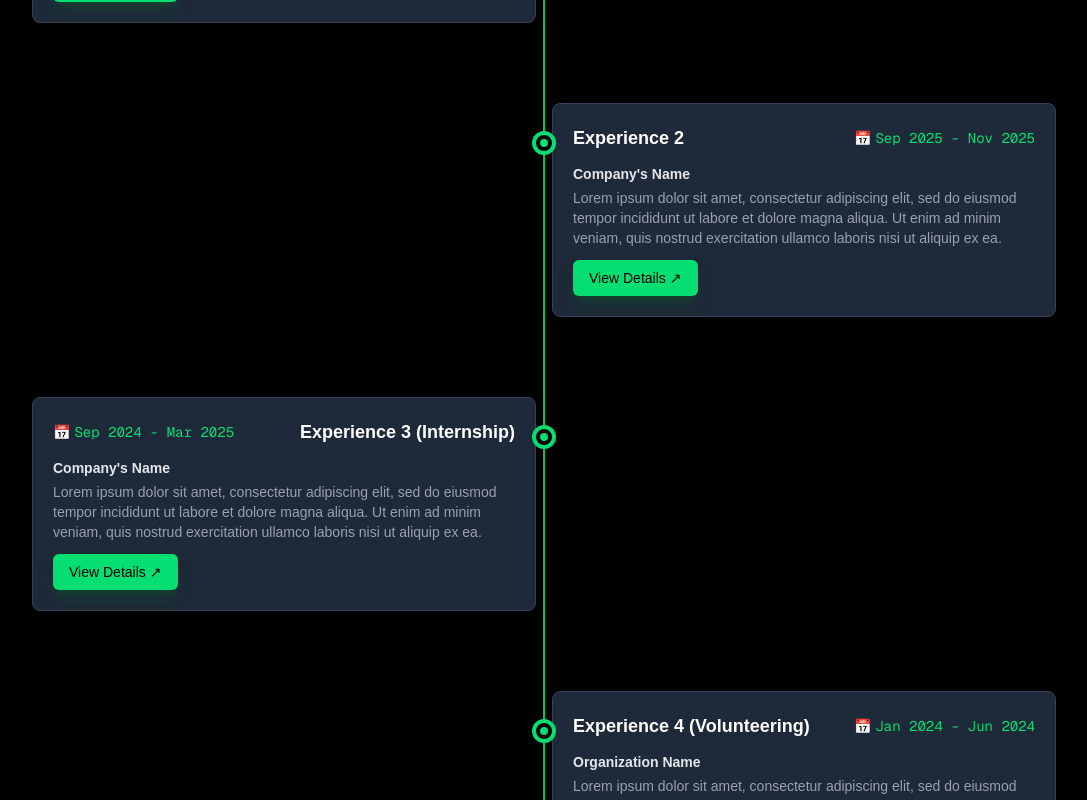
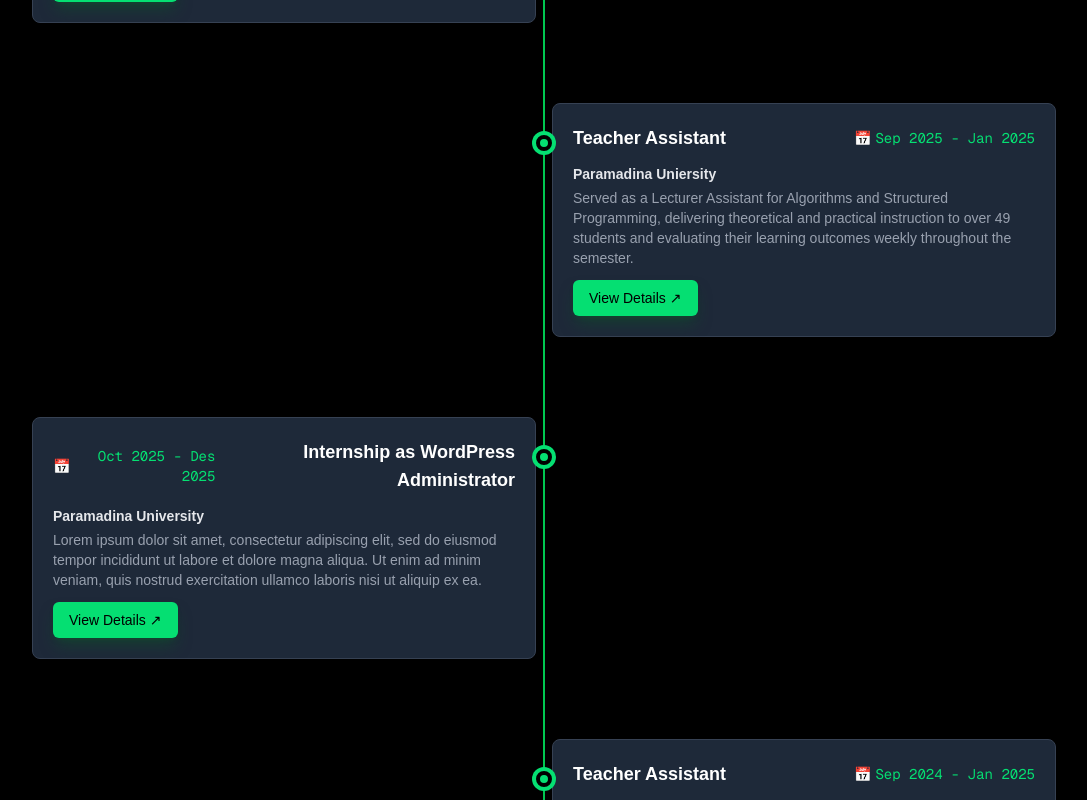
Before and after one commit to miftahulfitriah143/meeta-portfolio, a Next.js app: page / in a window 1280 px wide. Shown: the part 3360-4160 px from the top of the page, without its empty margins (96-1183 px from the left). Built offline with nearby package versions, Linux system fonts and the light colour scheme.

Commit message:
experience revision

```diff
--- a/data/experiencesData.ts
+++ b/data/experiencesData.ts
@@ -13,36 +13,36 @@ export interface ExperienceItem {
 export const ExperiencesData: ExperienceItem[] = [
   {
     id: 1,
-    period: 'Sep 2025 - Nov 2025',
-    title: 'Experience 1',
-    company: "Company's Name",
-    description: 'Lorem ipsum dolor sit amet, consectetur adipiscing elit, sed do eiusmod tempor incididunt ut labore et dolore magna aliqua. Ut enim ad minim veniam, quis nostrud exercitation ullamco laboris nisi ut aliquip ex ea commodo consequat.',
+    period: 'Sep 2025 - Jan 2026',
+    title: 'Teacher Assistant',
+    company: "Paramadina Uniersity",
+    description: 'Served as a Lecturer Assistant for Algorithms and Structured Programming, delivering theoretical and practical instruction to over 49 students and evaluating their learning outcomes weekly throughout the semester.',
     detailsUrl: '#',
     isEven: false, // Kartu Ganjil (Kiri)
   },
   {
     id: 2,
-    period: 'Sep 2025 - Nov 2025',
-    title: 'Experience 2',
-    company: "Company's Name",
-    description: 'Lorem ipsum dolor sit amet, consectetur adipiscing elit, sed do eiusmod tempor incididunt ut labore et dolore magna aliqua. Ut enim ad minim veniam, quis nostrud exercitation ullamco laboris nisi ut aliquip ex ea.',
+    period: 'Sep 2025 - Jan 2025',
+    title: 'Teacher Assistant',
+    company: "Paramadina Uniersity",
+    description: 'Served as a Lecturer Assistant for Algorithms and Structured Programming, delivering theoretical and practical instruction to over 49 students and evaluating their learning outcomes weekly throughout the semester.',
     detailsUrl: '#',
-    isEven: true, // Kartu Genap (Kanan)
+    isEven: true,
   },
   {
     id: 3,
-    period: 'Sep 2024 - Mar 2025',
-    title: 'Experience 3 (Internship)',
-    company: "Company's Name",
+    period: 'Oct 2025 - Des 2025',
+    title: 'Internship as WordPress Administrator',
+    company: "Paramadina University",
     description: 'Lorem ipsum dolor sit amet, consectetur adipiscing elit, sed do eiusmod tempor incididunt ut labore et dolore magna aliqua. Ut enim ad minim veniam, quis nostrud exercitation ullamco laboris nisi ut aliquip ex ea.',
     detailsUrl: '#',
     isEven: false, // Kartu Ganjil (Kiri)
   },
   {
     id: 4,
-    period: 'Jan 2024 - Jun 2024',
-    title: 'Experience 4 (Volunteering)',
-    company: "Organization Name",
+    period: 'Sep 2024 - Jan 2025',
+    title: 'Teacher Assistant',
+    company: "Paramadina University",
     description: 'Lorem ipsum dolor sit amet, consectetur adipiscing elit, sed do eiusmod tempor incididunt ut labore et dolore magna aliqua. Ut enim ad minim veniam, quis nostrud exercitation ullamco laboris nisi ut aliquip ex ea.',
     detailsUrl: '#',
     isEven: true, // Kartu Genap (Kanan)
```
